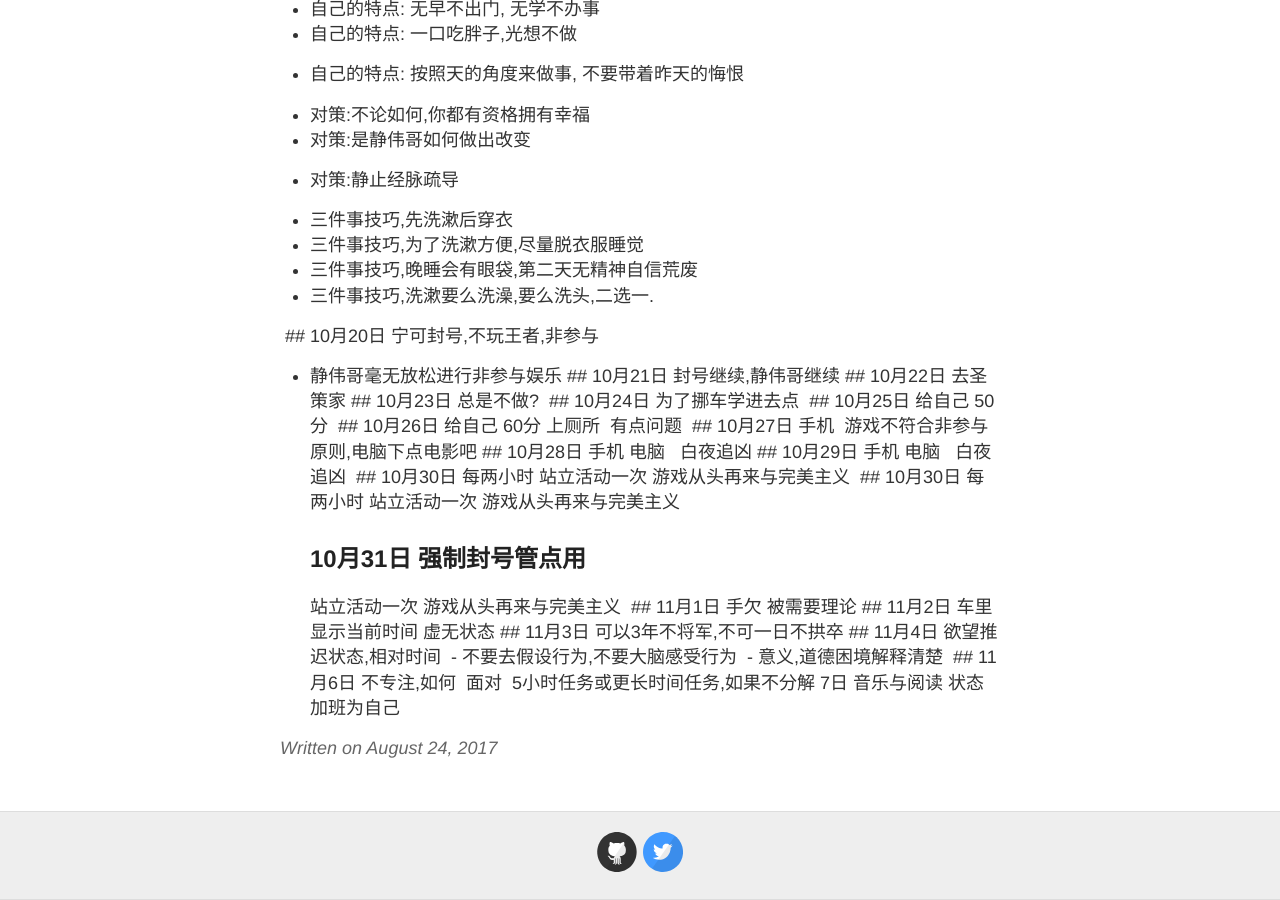
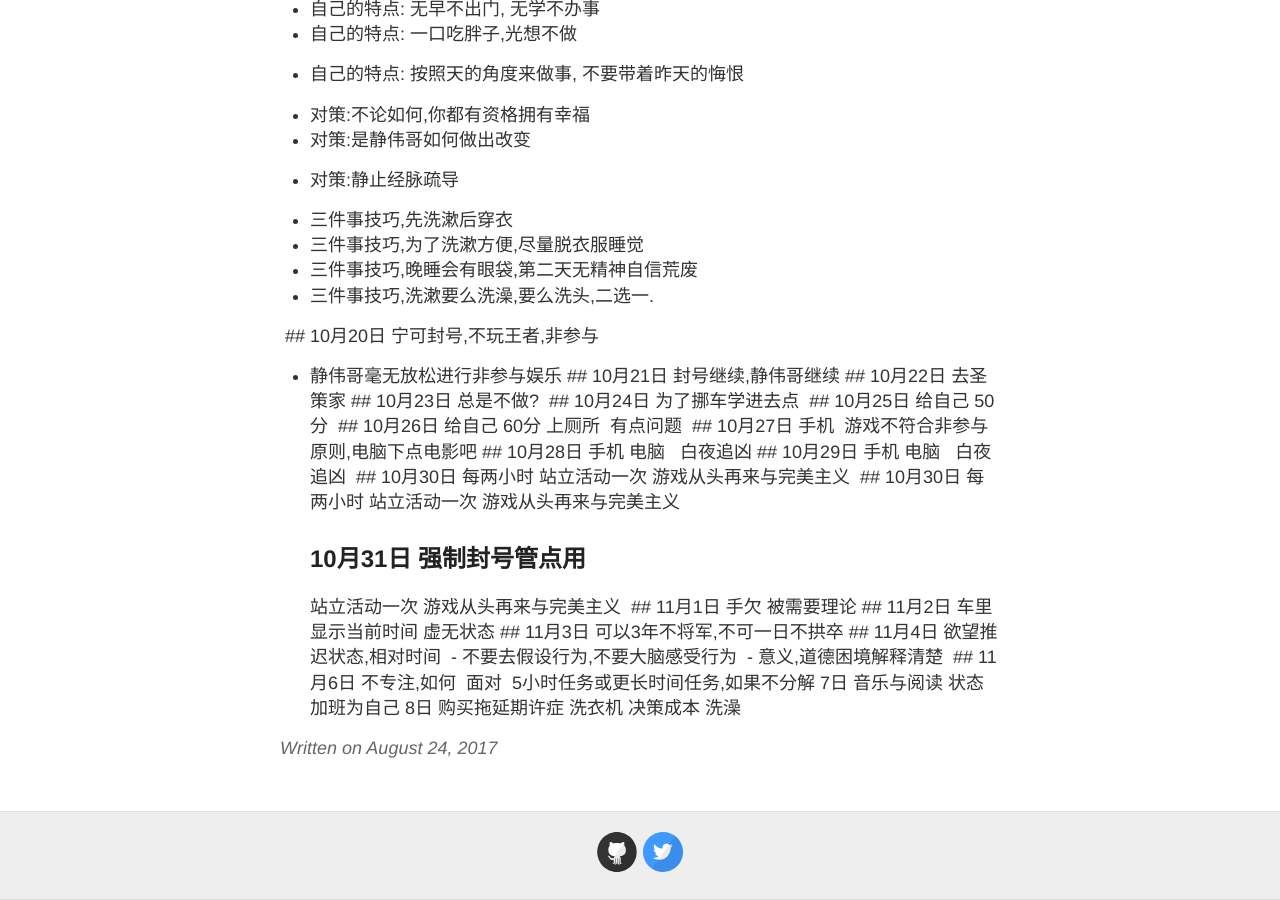
Before and after one commit to evelol/zzx_blog, a Jekyll site: the page built from _posts/2017-08-24-Ok.md, in a window 1280 px wide and 900 px high, scrolled down 5438 px. Built offline with Jekyll 4.4.1, drawn with Linux system fonts in a browser that asks for light colours; our own code applies the rules of GitHub Pages for plain Markdown files.

Commit message:
Update 2017-08-24-Ok.md

```diff
--- a/_posts/2017-08-24-Ok.md
+++ b/_posts/2017-08-24-Ok.md
@@ -188,3 +188,4 @@ q## 24日,昨天搞了搞linux，用了下deepin
  面对
  5小时任务或更长时间任务,如果不分解
  7日 音乐与阅读 状态 加班为自己
+8日 购买拖延期许症 洗衣机 决策成本 洗澡
```
